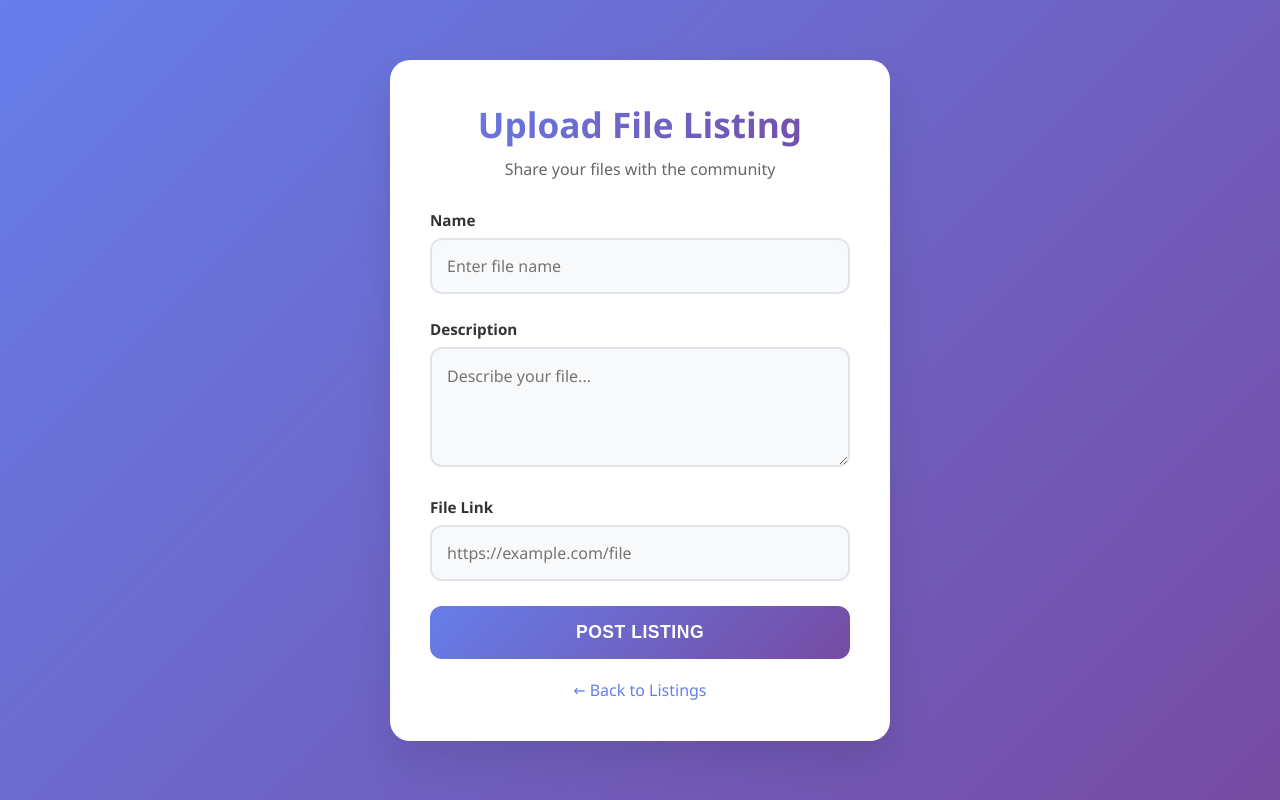
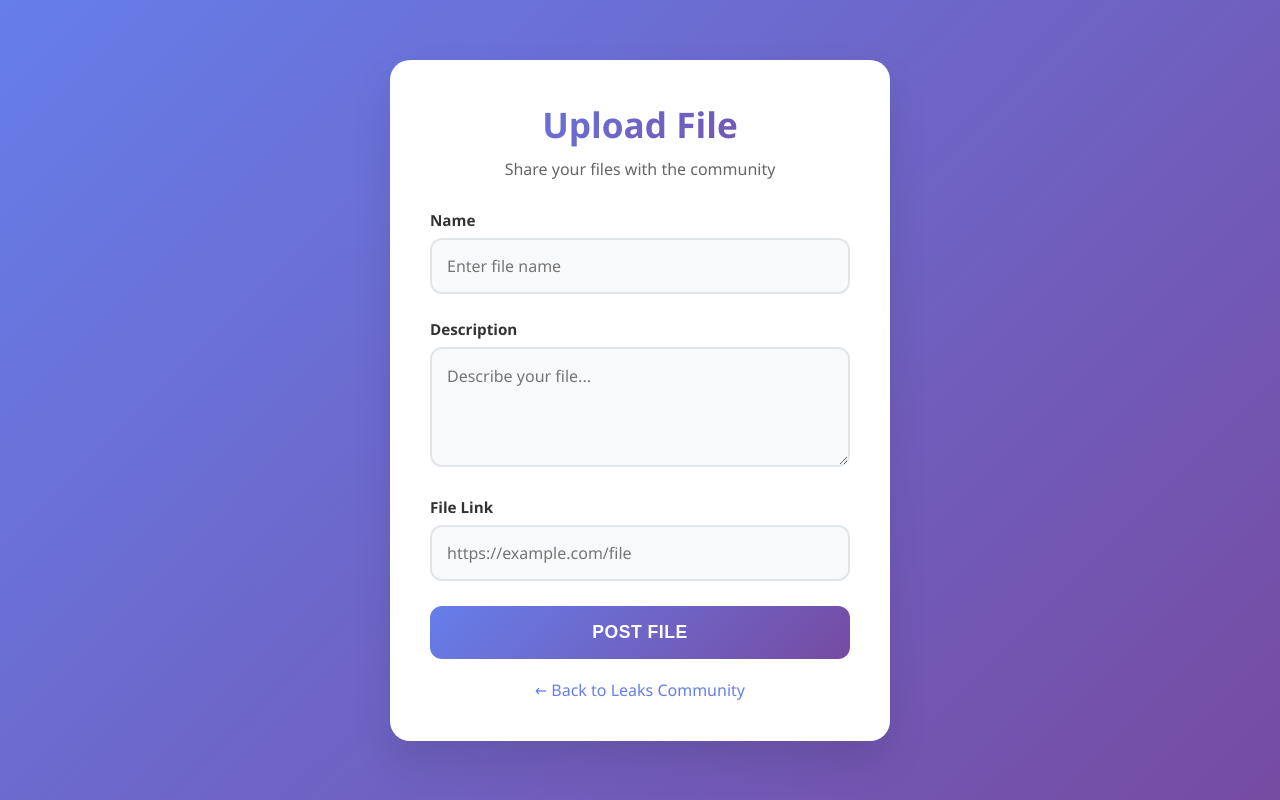
Before and after one commit to Narukisora/Uncopylocked, a Flask app: page /upload in a window 1280 px wide. Run offline with Flask 3, Linux system fonts and the light colour scheme.

Commit message:
Update upload.html

```diff
--- a/templates/upload.html
+++ b/templates/upload.html
@@ -3,7 +3,7 @@
 <head>
     <meta charset="UTF-8">
     <meta name="viewport" content="width=device-width, initial-scale=1.0">
-    <title>Upload Listing</title>
+    <title>Upload File</title>
     <style>
         * {
             margin: 0;
@@ -149,7 +149,7 @@
 <body>
     <div class="container">
         <div class="header">
-            <h1>Upload File Listing</h1>
+            <h1>Upload File</h1>
             <p class="subtitle">Share your files with the community</p>
         </div>
 
@@ -169,11 +169,11 @@
                 <input type="url" id="file_link" name="file_link" placeholder="https://example.com/file" required>
             </div>
 
-            <button type="submit" class="submit-btn">Post Listing</button>
+            <button type="submit" class="submit-btn">Post File</button>
         </form>
 
         <div class="back-link">
-            <a href="/">← Back to Listings</a>
+            <a href="/">← Back to Leaks Community</a>
         </div>
     </div>
 </body>
```
